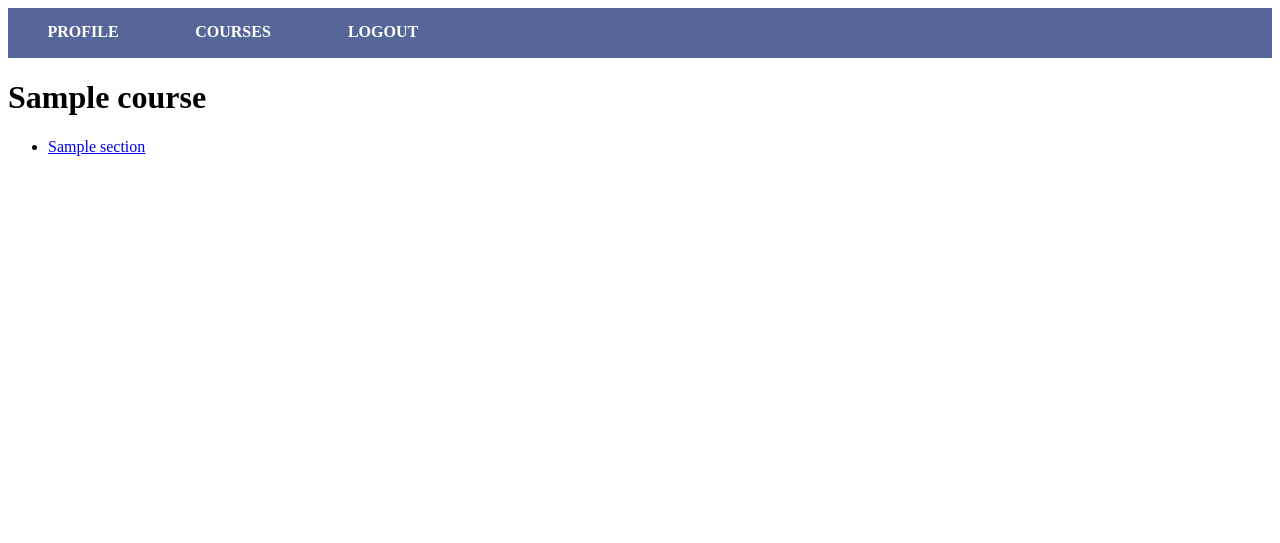
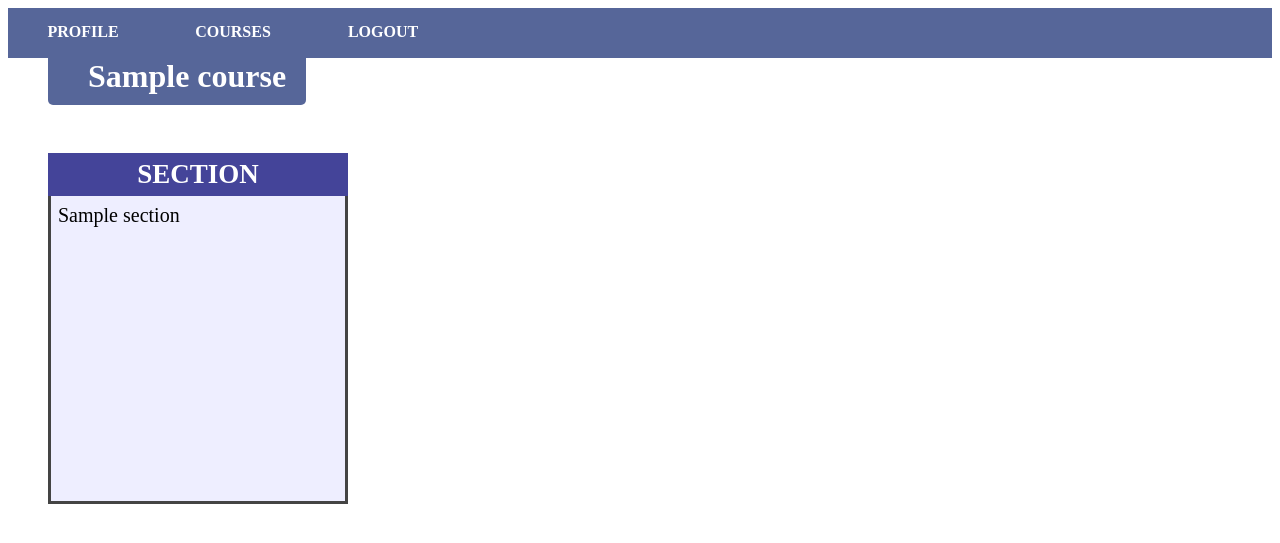
Before and after one commit to kordex0/CSC370ProjectAntigravity, a Django app: template courses/templates/courses/detail.html in a window 1280 px wide. Shown: the top 543 px of the page. Run offline with Django 3.2, Linux system fonts and the light colour scheme; the template is opened without the code that fills it: most values are stand-ins (such as "Sample title", 1, 10 or a date in 2020).

Commit message:
bunch of assorted changes to styles

```diff
--- a/assignments/views.py
+++ b/assignments/views.py
@@ -57,4 +57,4 @@ def submission(request, user, assignment_id):
                 form.add_error(None, "Sorry, couldn't submit")
     else:
         form = AssignmentSubmissionForm()
-    return render(request, 'assignments/submit.html', {'form': form, 'assignment_id': assignment_id})
+    return render(request, 'assignments/submit.html', {'form': form, 'assignment': assignment})
--- a/courses/templates/courses/detail.html
+++ b/courses/templates/courses/detail.html
@@ -1,25 +1,54 @@
 {% load staticfiles %}
+<link rel="stylesheet" type="text/css" href="{% static 'display_box.css' %}" />
+<link rel="stylesheet" type="text/css" href="{% static 'main.css' %}" />
 {% include 'users/menu.html' %}
 
-<h1>{{course.name}}</h1>
-<ul>
-{% for section in course.sections.all %}
-    <li><a href="{% url 'courses:section_detail' section.id %}">{{section}}</a></li>
-{% endfor %}
-</ul>
+<h1 class=headline>{{course.name}}</h1>
+
+    <br/><br/>
+
+    <div class="display_box first_float">
+        <div class="header">section</div>
+        <div class="content">
+            <ul>
+            {% for section in course.sections.all %}
+                <li>
+                    <a href="{% url 'courses:section_detail' section.id %}">{{section}}</a>
+                </li>
+            {% endfor %}
+            </ul>
+        </div>
+    </div>
+
 
 {% if user and user.is_admin %}
+<div class=formcontainer>
+<div class=generalform>
+<h2>Add a new section</h2>
 <form action="{% url 'courses:add_section' course.id %}" method="post">
     {% csrf_token %}
-    <label for="teacher_id">Teacher</label><br />
+    <table>
+    <tr>
+    <th>
+    <label for="teacher_id">Teacher</label>
+    </th>
+    <td>
     <select name=teacher_id id=teacher_id>
     {% for teacher in teachers %}
         <option value={{teacher.id}}>{{teacher}}</option>
     {% endfor %}
     </select>
-    <br/>
-    <label for="section_name">Section Name</label><br />
-    <input type="input" name="section_name" id="section_name" /><br />
+    </td>
+    </tr>
+    <tr>
+    <th>
+    <label for="section_name">Section Name</label>
+    </th>
+    <td>
+    <input type="input" name="section_name" id="section_name" />
+    </td>
+    </tr>
+    </table>
     <input type="submit" value="Add section" />
 </form>
 
@@ -28,14 +57,23 @@
     {% csrf_token %}
     <input type="submit" value="Delete Course" />
 </form>
+</div>
+</div>
 {% endif %}
 
 {% if user and user.is_teacher %}
+<div class=formcontainer>
+<div class=generalform>
 <h2>Add a new section</h2>
 <form action="{% url 'courses:add_section' course.id %}" method="post">
     {% csrf_token %}
-    <label for="section_name">Section Name</label><br />
-    <input type="input" name="section_name" id="section_name" /><br />
+    <table><tr><th>
+    <label for="section_name">Section Name</label>
+    </th><td>
+    <input type="input" name="section_name" id="section_name" />
+    <td></table>
     <input type="submit" value="Add section" />
 </form>
+</div>
+</div>
 {% endif %}
--- a/courses/templates/courses/index.html
+++ b/courses/templates/courses/index.html
@@ -1,7 +1,7 @@
 {% load staticfiles %}
 <link rel="stylesheet" type="text/css" href="{% static 'styles.css' %}" />
 {% include 'users/menu.html' %}
-<h1>All Courses</h1>
+<h1 class=headline>All Courses</h1>
 
 {% if errormsg %}
 <h2 class=error>ERROR: {{errormsg}}</h2>
--- a/courses/templates/section/new_assignment.html
+++ b/courses/templates/section/new_assignment.html
@@ -1,6 +1,11 @@
 {% load staticfiles %}
+<link rel="stylesheet" type="text/css" href="{% static 'main.css' %}" />
 {% include 'users/menu.html' %}
 
+<h1 class=headline> Add New Assignment for {{section}} </h1>
+<br/>
+
+<div class="generalform first_float">
 <form method="post" action="{% url 'courses:new_assignment' section_id %}">
 {% csrf_token %}
 <table>
@@ -8,3 +13,4 @@
 </table>
 <input type="submit" value="Add New Assignment">
 </form>
+</div>
--- a/courses/views.py
+++ b/courses/views.py
@@ -198,4 +198,4 @@ def new_assignment(request, user, section_id):
                 form.add_error(None, "Sorry, couldn't create that assignment.")
     else:
         form = NewAssignmentForm()
-    return render(request, 'section/new_assignment.html', {'form': form, 'section_id': section_id})
+    return render(request, 'section/new_assignment.html', {'form': form, 'section_id': section_id, 'section': section})
--- a/static/display_box.css
+++ b/static/display_box.css
@@ -9,8 +9,8 @@
 }
 
 .display_box {
-    width: 200px;
-    background-color: #777;
+    width: 300px;
+    background-color: #EEF;
     margin: 10px;
     float:left
 }
@@ -20,9 +20,13 @@
     text-align: center;
     text-transform: uppercase;
     font-weight: bold;
-    background-color: #555;
+    vertical-align: center;
+    background-color: #449;
+    color: #FFF;
     border-style: solid;
-    border-width: 3px
+    border-width: 3px;
+    border-color: #449;
+    font-size: 27px;
 }
 
 .display_box .content {
@@ -31,12 +35,20 @@
     border-top-style: none;
     border-color: #444;
     border-width: 3px;
+    padding-top: 5px;
+    font-size: 20px;
+}
+
+.autoheightbox .content
+{
+    height: auto !important;
 }
 
 .display_box .content ul {
     margin: 0;
     list-style: none;
     padding: 3px;
+    margin-left: 4px;
 }
 
 .display_box .content li {
--- a/static/main.css
+++ b/static/main.css
@@ -0,0 +1,131 @@
+.generalform,
+.generalbox
+{
+    display: inline-block;
+    float: left;
+    margin: 10px;
+}
+
+.fancylink
+{
+    font-size: 20px;
+    font-weight: bold;
+    padding: 3px 7px;
+    border-radius: 5px;
+    border: 3px solid #000;
+    color: #CCF;
+    background: #009;
+}
+
+.first_float
+{
+    margin-left: 40px !important;
+}
+
+.errorlist
+{
+    list-style-type: none;
+    padding: 0px;
+    margin-bottom: 0px;
+    margin-right: 10px;
+    text-align: right;
+}
+.errorlist li
+{
+    font-family: arial, sans-serif;
+    font-size: 16px;
+    display: inline-block;
+    color: #D00;
+    background: #FDFDFD;
+    border-top-right-radius: 4px;
+    border-top-left-radius: 4px;
+    padding-left: 7px;
+    padding-right: 7px;
+}
+
+.errorlist + input,
+.errorlist + textarea
+{
+    margin-top: 0px;
+}
+
+.generalform th,
+.generalform td
+{
+    padding-top:3px;
+    padding-bottom:3px;
+    border-top: 2px solid #229;
+}
+
+.generalform tr:last-of-type th,
+.generalform tr:last-of-type td
+{
+    border-bottom: 2px solid #229;
+}
+
+.generalform th
+{
+    padding-left: 30px;
+    padding-right: 10px;
+}
+
+.generalform td
+{
+    padding-right: 30px;
+    padding-left: 10px;
+}
+
+
+.generalform table
+{
+    margin: 10px auto;
+    background-color: #ccF;
+    padding-top: 15px;
+    padding-bottom: 15px;
+    padding-left: 30px;
+    padding-right: 30px;
+    border-collapse: collapse;
+    font-size: 20px;
+}
+
+.generalform input,
+.generalform textarea
+{
+    background: #FDFDFD;
+    font-size: 20px;
+    border-radius: 4px;
+    border: 0;
+}
+
+.generalform input[type=submit]
+{
+    font-size: 20px;
+    font-weight: bold;
+    padding: 3px 7px;
+    border-radius: 5px;
+    border: 3px solid #000;
+    color: #CCF;
+    background: #009;
+}
+
+.generalbox h1,
+.generalbox h2,
+.generalbox h3,
+.generalform h1,
+.generalform h2,
+.generalform h3
+{
+    padding: 4px;
+    padding-left: 10px;
+    background: #566699;
+    margin-top: 5px;
+    margin-bottom: 3px;
+    background: linear-gradient(to right, #115, #77AAFF);
+    color: #fff;
+    clear: both;
+}
+
+.generalform h2:first-of-type
+{
+    margin-top: 0px;
+}
--- a/static/menu.css
+++ b/static/menu.css
@@ -27,6 +27,7 @@
 h1.headline
 {
     display: inline-block;
+    clear: both;
     margin-top: 0px;
     margin-bottom: 20px;
     margin-left: 40px;
--- a/users/templates/users/profile.html
+++ b/users/templates/users/profile.html
@@ -11,7 +11,7 @@
 
     <!-- SECTIONS -->
 
-    <div class="display_box">
+    <div class="display_box first_float">
         <div class="header">Classes</div>
         <div class="content">
             <ul>
@@ -53,7 +53,7 @@
     <div class="clearfix"></div>
 
 {% elif user.is_teacher %}
-    <div class="display_box">
+    <div class="display_box first_float">
         <div class="header">Sections</div>
         <div class="content">
             <ul>
```
Also changed, not shown: assignments/templates/assignments/detail.html (+7 -2 lines), assignments/templates/assignments/index.html (+13 -1 lines), assignments/templates/assignments/submit.html (+6 -1 lines).
